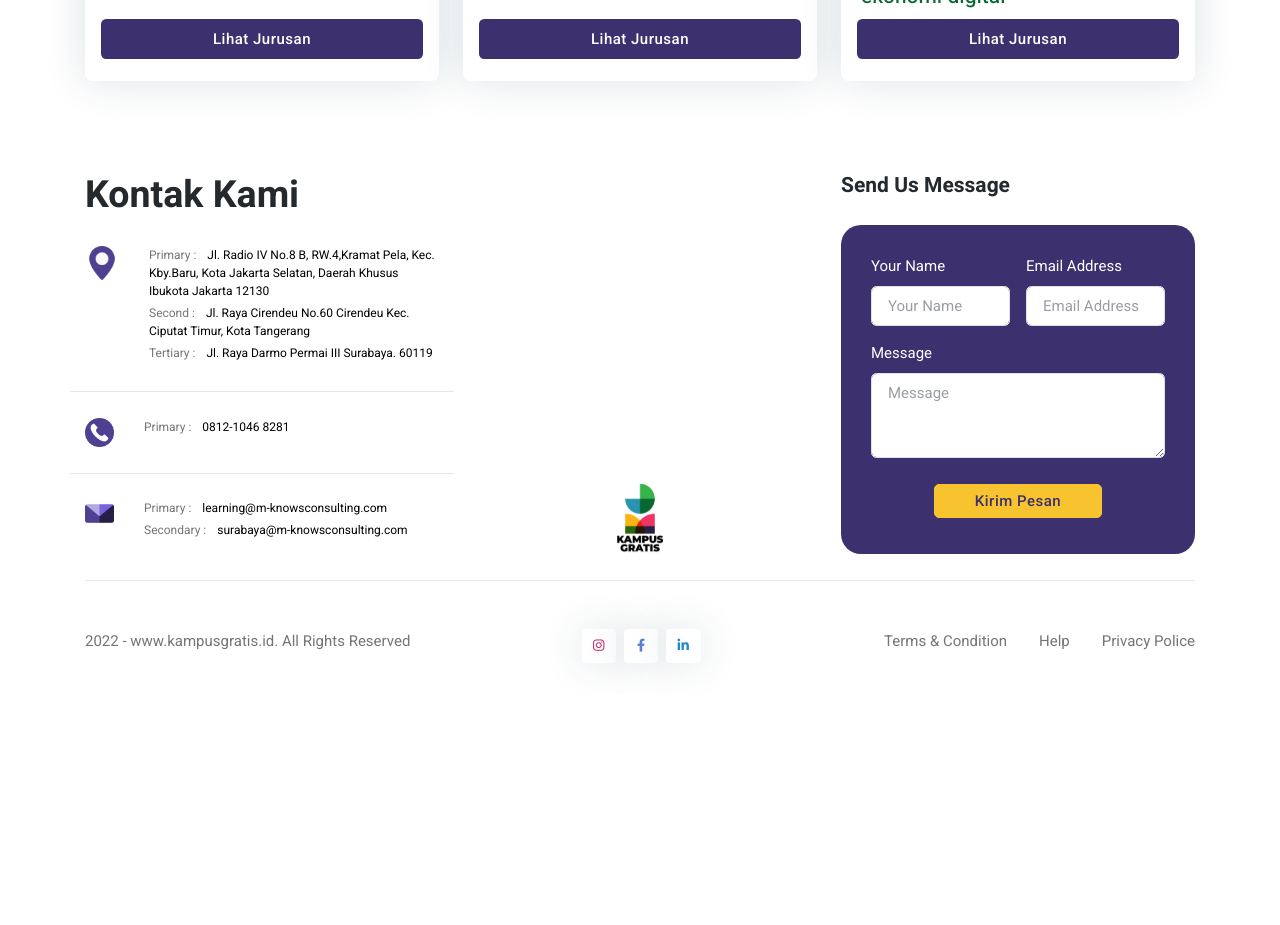
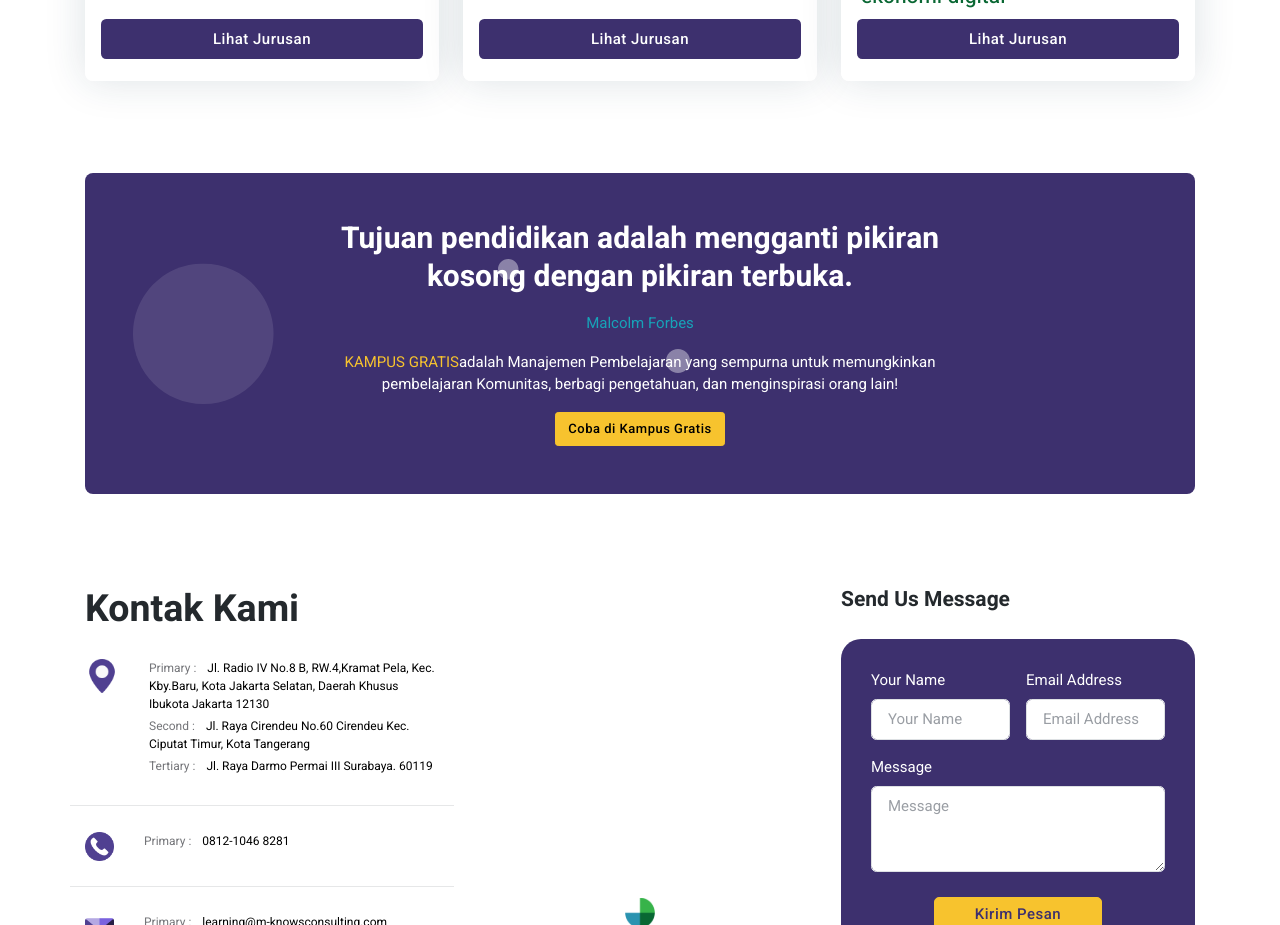
Before and after one commit to nadheva/frontend-kampusgratis, a React (Create React App) app: page / in a window 1280 px wide. Shown: the part 1480-2405 px from the top of the page. Before the commit the page ends 2181 px from the top, so only its background shows below. Built offline with nearby package versions, Linux system fonts and the light colour scheme.

Commit message:
slicing section banner

```diff
--- /dev/null
+++ b/src/component/landing-page/Banner.jsx
@@ -0,0 +1,66 @@
+import React from "react";
+
+const Banner = () => {
+  return (
+    <section className="pt-0 pt-lg-5 ">
+      <div className="container position-relative">
+        <figure className="position-absolute top-50 start-50 translate-middle ms-2">
+          <svg>
+            <path
+              className="fill-white opacity-4"
+              d="m496 22.999c0 10.493-8.506 18.999-18.999 18.999s-19-8.506-19-18.999 8.507-18.999 19-18.999 18.999 8.506 18.999 18.999z"
+            />
+            <path
+              className="fill-white opacity-4"
+              d="m775 102.5c0 5.799-4.701 10.5-10.5 10.5-5.798 0-10.499-4.701-10.499-10.5 0-5.798 4.701-10.499 10.499-10.499 5.799 0 10.5 4.701 10.5 10.499z"
+            />
+            <path
+              className="fill-white opacity-4"
+              d="m192 102c0 6.626-5.373 11.999-12 11.999s-11.999-5.373-11.999-11.999c0-6.628 5.372-12 11.999-12s12 5.372 12 12z"
+            />
+            <path
+              className="fill-white opacity-4"
+              d="m20.499 10.25c0 5.66-4.589 10.249-10.25 10.249-5.66 0-10.249-4.589-10.249-10.249-0-5.661 4.589-10.25 10.249-10.25 5.661-0 10.25 4.589 10.25 10.25z"
+            />
+          </svg>
+        </figure>
+
+        <div className="row">
+          <div className="col-12">
+            <div className="bg-first-color p-4 p-sm-5 rounded-3">
+              <div className="row position-relative">
+                <figure className="fill-white opacity-1 position-absolute top-50 start-0 translate-middle-y">
+                  <svg width="141px" height="141px">
+                    <path d="M140.520,70.258 C140.520,109.064 109.062,140.519 70.258,140.519 C31.454,140.519 -0.004,109.064 -0.004,70.258 C-0.004,31.455 31.454,-0.003 70.258,-0.003 C109.062,-0.003 140.520,31.455 140.520,70.258 Z" />
+                  </svg>
+                </figure>
+                <div className="col-lg-8 col-11 mx-auto position-relative">
+                  <div className="text-center">
+                    <h3 className="text-white mb-3">
+                      Tujuan pendidikan adalah mengganti pikiran kosong dengan
+                      pikiran terbuka.
+                    </h3>
+                    <p className="text-info">Malcolm Forbes</p>
+                    <p className="text-white mb-3">
+                      <span className="text-warning font-weight-bold">
+                        KAMPUS GRATIS
+                      </span>
+                      adalah Manajemen Pembelajaran yang sempurna untuk
+                      memungkinkan pembelajaran Komunitas, berbagi pengetahuan,
+                      dan menginspirasi orang lain!
+                    </p>
+                    <a href="#" className="btn btn-warning btn-sm mb-0">
+                      Coba di Kampus Gratis
+                    </a>
+                  </div>
+                </div>
+              </div>
+            </div>
+          </div>
+        </div>
+      </div>
+    </section>
+  );
+};
+
+export default Banner;
--- a/src/pages/Home.jsx
+++ b/src/pages/Home.jsx
@@ -5,6 +5,7 @@ import Footer from "../component/partials/Footer";
 import Header from "../component/partials/Header";
 import Counter from "../component/landing-page/Counter";
 import Fakultas from "../component/landing-page/Fakultas";
+import Banner from "../component/landing-page/Banner";
 
 // import { Link } from "react-router-dom";
 
@@ -16,6 +17,7 @@ const Home = () => {
         <Hero />
         <Counter />
         <Fakultas />
+        <Banner />
       </main>
       <Footer />
     </>
```
